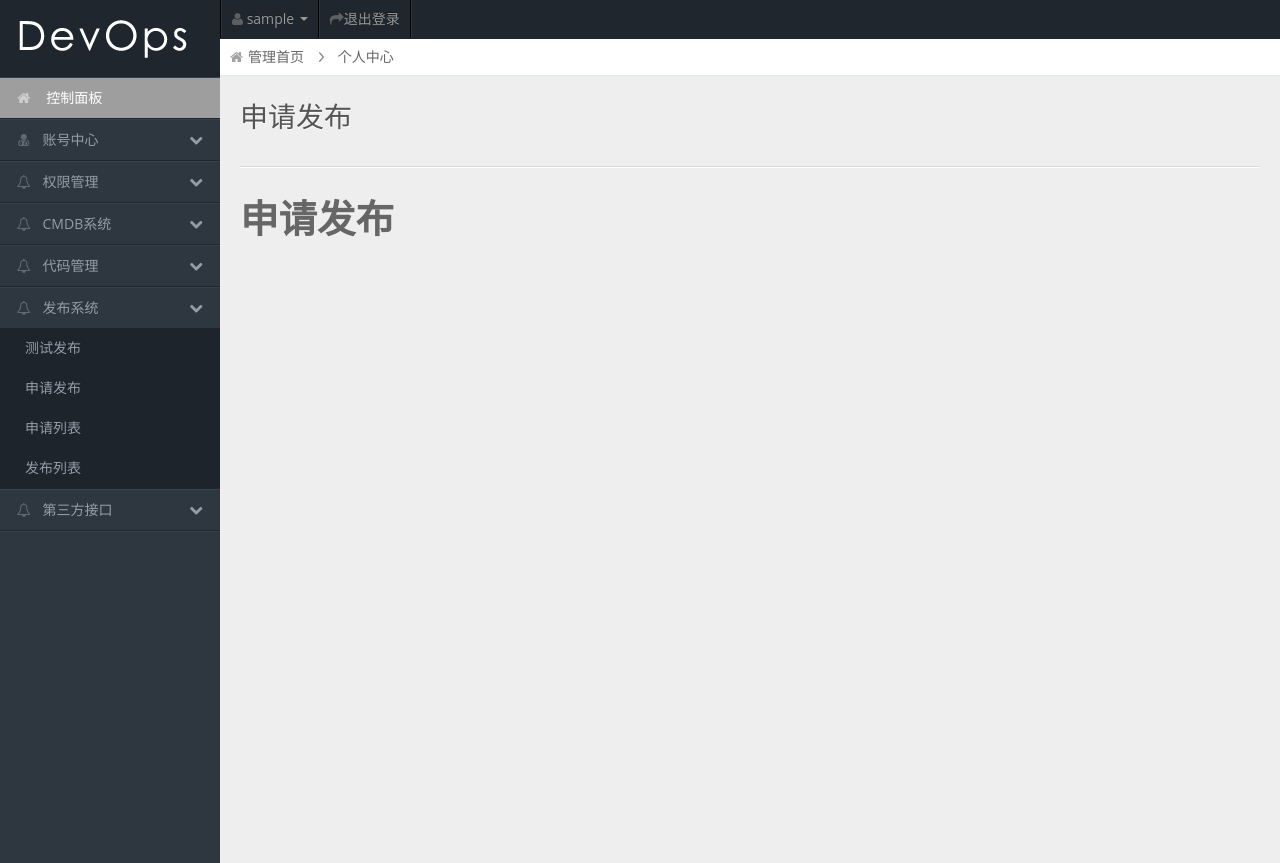
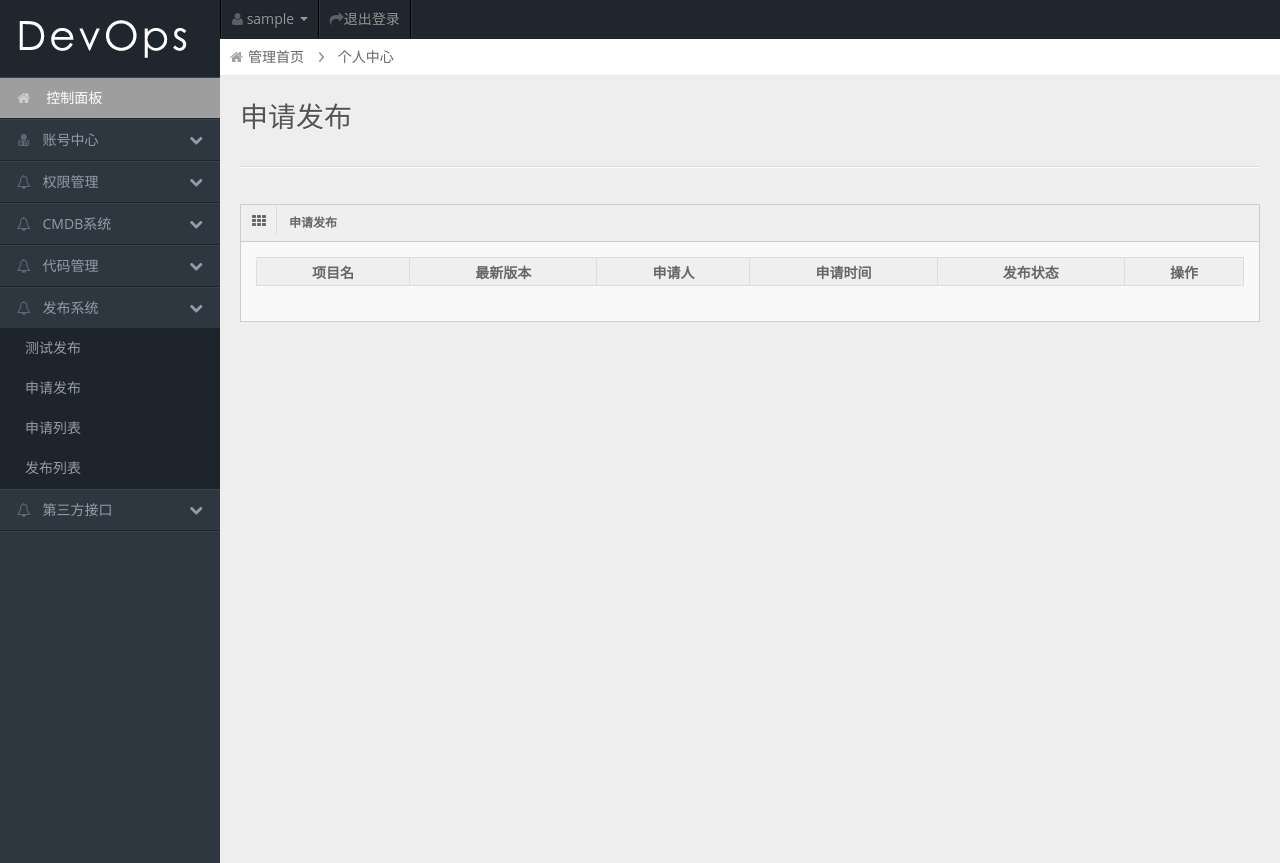
Before and after one commit to sky-dadan/devops, a Flask app: template devops/web/templates/apply.html in a window 1280 px wide. Shown: the top 863 px of the page. Run offline with Flask 2, Linux system fonts and the light colour scheme; the template is opened without the code that fills it: most values are stand-ins (such as "Sample title", 1, 10 or a date in 2020); lists and menus that the app fills with data are empty; grey boxes are pictures that could not be loaded.

Commit message:
申请发布前端页面

```diff
--- a/devops/web/__init__.py
+++ b/devops/web/__init__.py
@@ -1,4 +1,4 @@
 from flask import Flask
 app = Flask(__name__)
 
-import public, login, user, git, api,cdn
+import public, login, user, git, api,cdn,project
--- a/devops/web/templates/apply.html
+++ b/devops/web/templates/apply.html
@@ -6,9 +6,70 @@
 
 <!--主体内容-->
 {% block row %}
-<h1>申请发布</h1>
+<div class="widget-box">
+  <div class="widget-title">
+	  <span class="icon"> <i class="icon-th"></i></span>
+      <h5>申请发布</h5>
+  </div> <!--end widget-title-->
+
+<!--填写发布信息的模态窗-->
+<div id="applyModal" class="modal hide fade">
+      <div class="modal-header">
+        <button type="button" class="close" data-dismiss="modal" aria-hidden="true">&times;</button>
+        <h4 class="modal-title">发布信息</h4>
+	  </div><!--modal-header end-->
+
+      <div class="modal-body">
+      <p hidden id="errorMsg" class="text-danger" style="color:red"></p> <!-- foe error msg-->
+      <form class="form-horizontal" id="applyform">
+         <input type="hidden" id='id' name="id">  <!--update need id-->
+     	<div class="form-group">
+            <label class="control">项目名</label>
+     		 <div class="controls">
+       		 	<input id="project_name"  type="text"  name="project_username">
+      		</div>
+       	</div> <!--project_name end-->
+     	<div class="form-group">
+            <label class="control-label">发布简介</label>
+     		 <div class="controls">
+       		 	<input id="project_info"   type="text"  name="project_info" />
+      		</div>
+       	</div> <!-- project_info  end-->
+        <div class="form-group">
+            <label class="control-label">发布详情</label>
+      		<div class="controls">
+       			<input id="project_detail " type="text"  name="project_detail" >
+      		</div>
+		</div><!--project_detail  end -->
+    	<div class="form-group">
+     		<div class="modal-footer">
+                <button class="btn btn-primary" >确定</button>
+                <button class="btn btn-warning" data-dismiss="modal">取消</button>
+         	</div>
+       </div><!--button end-->
+    </form><!--form end-->
+   </div> <!--modal body end-->
+</div><!--modal end -->
+
+<div class="widget-content">
+   <table id ="datatable"  class="table table-bordered table-striped">
+	<thead>
+		<tr>
+            <th scope="col">项目名</th>
+            <th scope="col">最新版本</th>
+            <th scope="col">申请人</th>
+            <th scope="col">申请时间</th>
+            <th scope="col">发布状态</th>
+            <th  scope="col">操作</th>
+ 		</tr>
+	</thead>
+	<tbody>
+	</tbody>
+   </table>
+
+</div> <!--widget-content  end -->
+</div> <!--widget-box end -->
 {% endblock %}
-
 
 {% block js %}
 {% endblock %}
```
Also changed, not shown: 1 other file.
